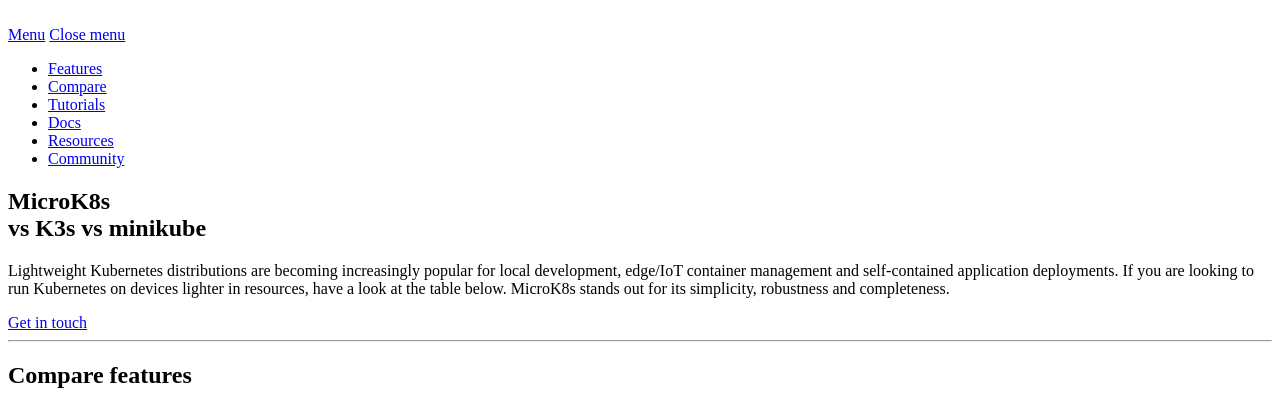
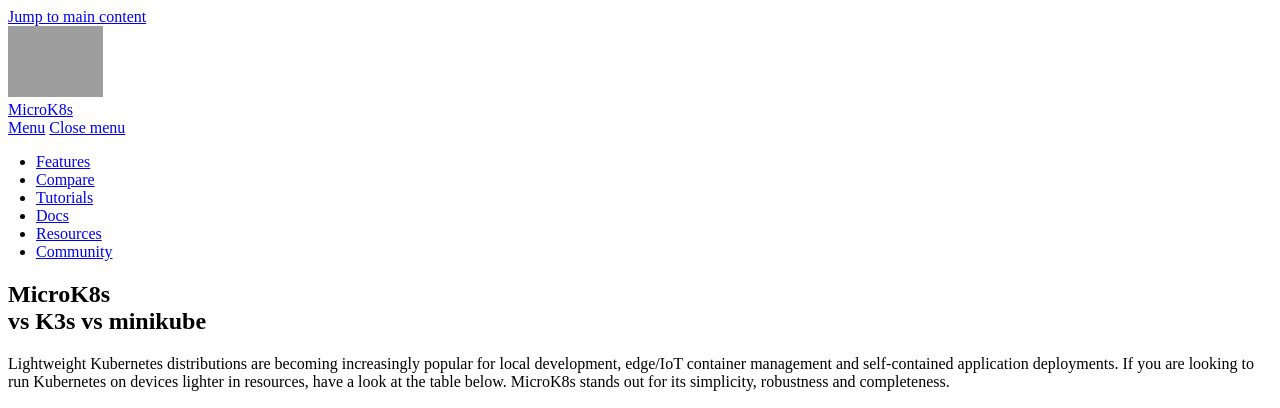
Before and after one commit to canonical/microk8s.io, a Python web app: template templates/compare/index.html in a window 1280 px wide. Shown: the top 408 px of the page. Run offline with Jinja, Linux system fonts and the light colour scheme; the template is opened without the code that fills it, so the values that code supplies are empty; some web fonts are replaced; grey boxes are pictures that could not be loaded.

Commit message:
Update global nav and apply nav redesign

```diff
--- a/package.json
+++ b/package.json
@@ -22,7 +22,7 @@
   },
   "dependencies": {
     "@canonical/cookie-policy": "3.5.0",
-    "@canonical/global-nav": "2.7.0",
+    "@canonical/global-nav": "3.5.0",
     "autoprefixer": "10.4.13",
     "babel-loader": "9.1.2",
     "expose-loader": "4.0.0",
--- a/static/sass/styles.scss
+++ b/static/sass/styles.scss
@@ -28,7 +28,6 @@
 .p-navigation {
   .p-navigation__row {
     .p-navigation__banner {
-      background-color: $ubuntu-orange;
       padding: 0 ($sph--small + $sph--large);
 
       @media only screen and (max-width: $breakpoint-small) {
--- a/templates/partial/_navigation.html
+++ b/templates/partial/_navigation.html
@@ -1,39 +1,44 @@
-<header id="navigation" class="p-navigation">
-  <div class="p-navigation__row">
-    <div class="p-navigation__banner">
-      <div class="p-navigation__logo u-vertically-center">
-        <a class="p-navigation__item" href="/" style="color:white;">
-          MicroK8s
+<a href="#main-content" class="p-link--skip">Jump to main content</a>
+
+<header id="navigation" class="p-navigation is-dark">
+  {% block header_banner %}
+  <div class="row">
+    <div class="p-navigation__banner col-3">
+      <div class="p-navigation__tagged-logo">
+        <a class="p-navigation__link" href="/">
+          <div class="p-navigation__logo-tag">
+            <img class="p-navigation__logo-icon" src="https://assets.ubuntu.com/v1/82818827-CoF_white.svg" alt="Canonical" width="95">
+          </div>
+          <span class="p-navigation__logo-title">MicroK8s</span>
         </a>
       </div>
       <a href="#navigation" class="p-navigation__toggle--open" title="menu">Menu</a>
       <a href="#navigation-closed" class="p-navigation__toggle--close" title="close menu">Close menu</a>
     </div>
 
-    <nav class="p-navigation__nav" aria-label="Main">
-      <ul class="p-navigation__items">
-        <li class="p-navigation__item {% if request.path in ['/high-availability',] %}is-selected{% endif %}">
-          <a class="p-navigation__link" href="/high-availability">Features</a>
-        </li>
-        <li class="p-navigation__item {% if request.path in ['/compare',] %}is-selected{% endif %}">
-          <a class="p-navigation__link" href="/compare">Compare</a>
-        </li>
-        <li class="p-navigation__item {% if request.path in ['/tutorials',] %}is-selected{% endif %}">
-          <a class="p-navigation__link" href="/tutorials">Tutorials</a>
-        </li>
-        <li class="p-navigation__item {% if request.path in ['/docs', '/docs/faq', '/docs/protocol'] %}is-selected{% endif %}">
-          <a class="p-navigation__link" href="/docs/">Docs</a>
-        </li>
-        <li class="p-navigation__item {% if request.path in ['/resources',] %}is-selected{% endif %}">
-          <a class="p-navigation__link" href="/resources/">Resources</a>
+    <nav class="p-navigation__nav col-9" aria-label="main-navigation">
+      <ul class="p-navigation__items" style="margin-left: -.75rem;">
+        <li class="p-navigation__item">
+          <a href="/features" class="p-navigation__link">Features</a>
         </li>
         <li class="p-navigation__item">
-          <a class="p-navigation__link"  href="https://discuss.kubernetes.io/c/general-discussions/microk8s/26">Community</a>
+          <a href="/compare" class="p-navigation__link">Compare</a>
+        </li>
+        <li class="p-navigation__item">
+          <a href="/tutorials" class="p-navigation__link">Tutorials</a>
+        </li>
+        <li class="p-navigation__item">
+          <a href="/docs" class="p-navigation__link">Docs</a>
+        </li>
+        <li class="p-navigation__item">
+          <a href="/resources" class="p-navigation__link">Resources</a>
+        </li>
+        <li class="p-navigation__item">
+          <a href="https://discuss.kubernetes.io/c/general-discussions/microk8s/26" class="p-navigation__link">Community</a>
         </li>
       </ul>
-      <div class="p-github-buttons">
-        {% include "/partial/_github-buttons.html" %}
-      </div>
+      <ul class="p-navigation__items global-nav"></ul>
     </nav>
   </div>
+  {% endblock header_banner %}
 </header>
```
Also changed, not shown: 1 other file.
